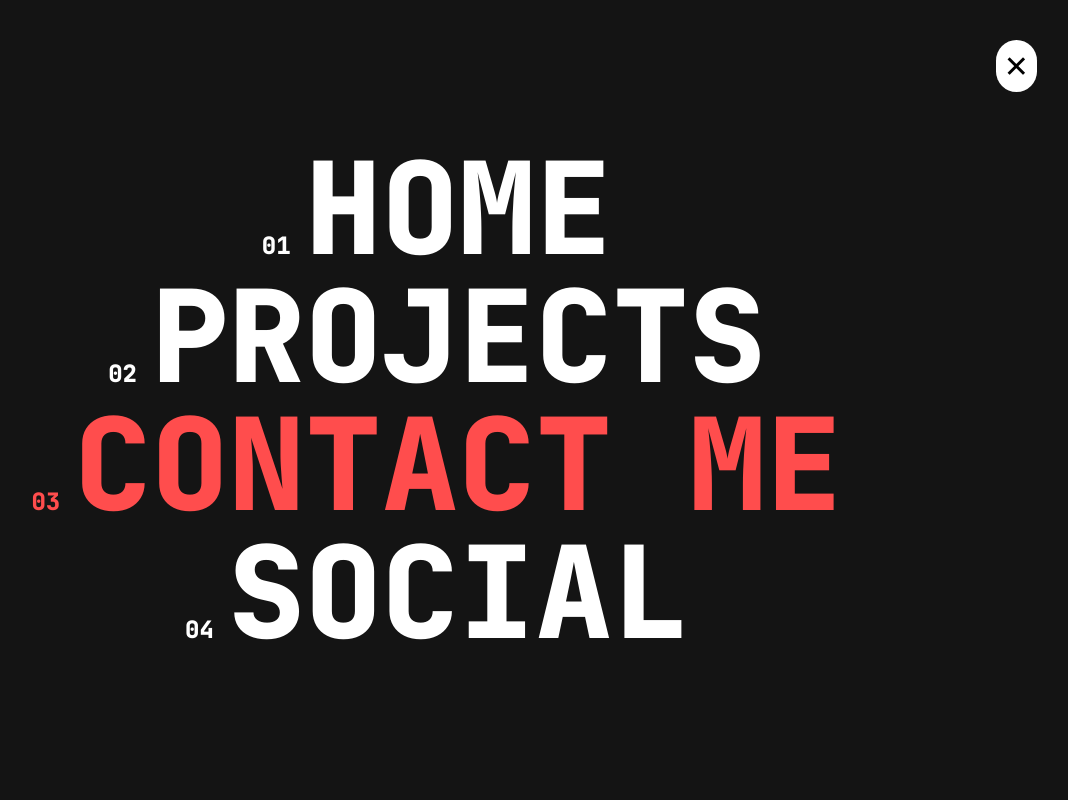
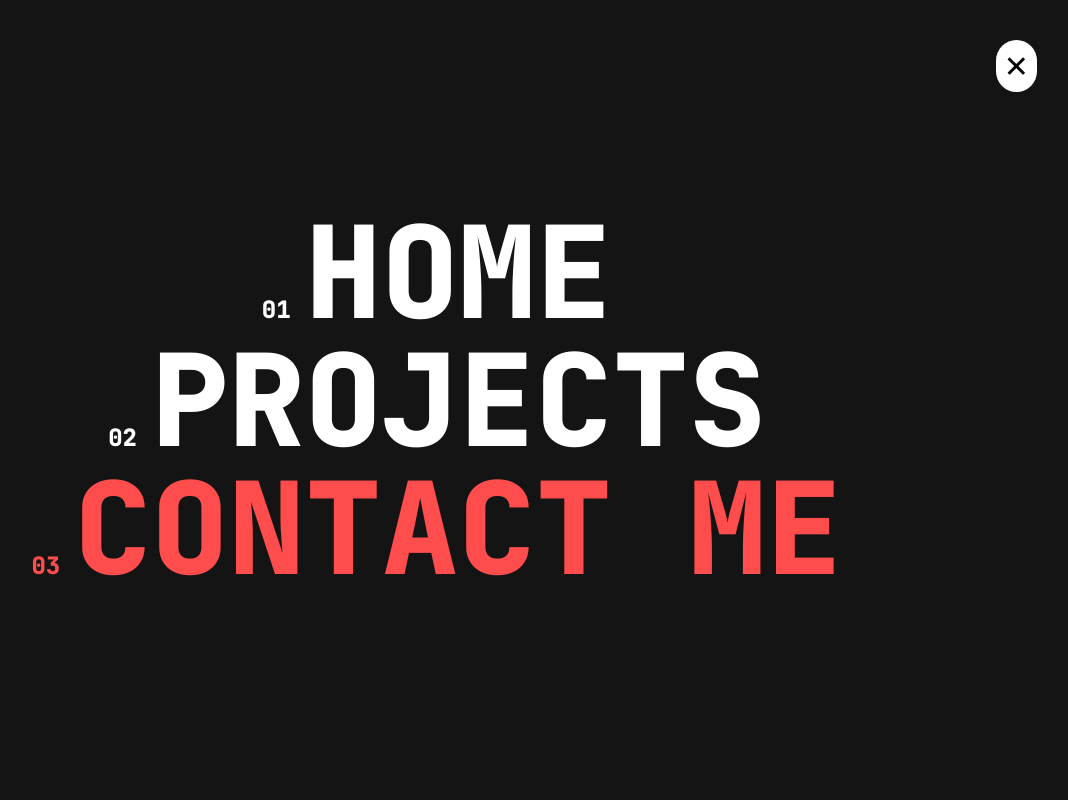
Before and after one commit to Chandankrswain/My-Portfolio, a React (Vite) app: page /contact in a window 1280 px wide. Both pictures are taken after a click on the picture 682 px from the left and 56 px from the top of the page. Shown: the top 800 px of the page, without its empty margins (203-1271 px from the left). Built offline with nearby package versions, Linux system fonts and the light colour scheme.

Commit message:
update : menu component updated

```diff
--- a/src/components/menu/menu.tsx
+++ b/src/components/menu/menu.tsx
@@ -49,10 +49,6 @@ export const Menu = ({ onClose }: Props) => {
       <p onClick={() => navigate("/contact")} className={itemClass("/contact")}>
         <span className="text-2xl">03 </span>CONTACT ME
       </p>
-
-      <p onClick={() => navigate("/social")} className={itemClass("/social")}>
-        <span className="text-2xl">04 </span>SOCIAL
-      </p>
     </motion.div>
   );
 };
```
